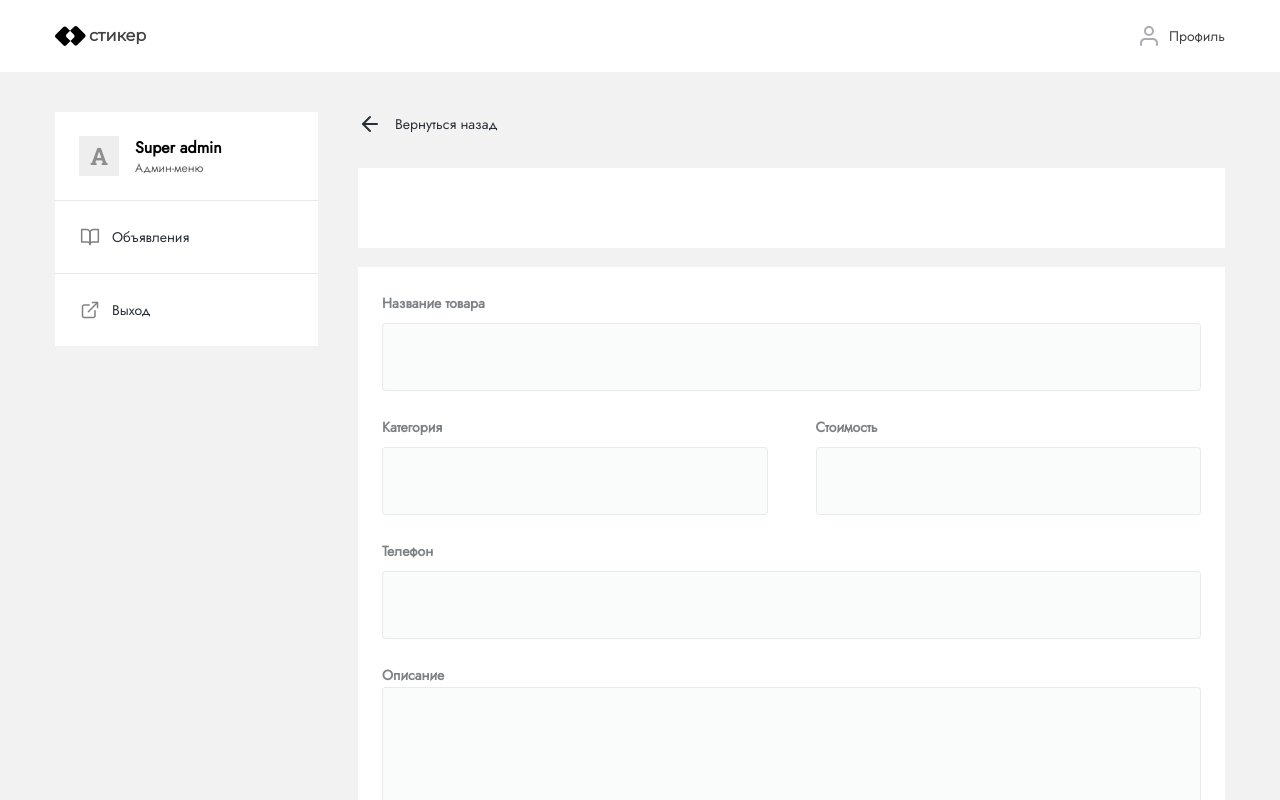
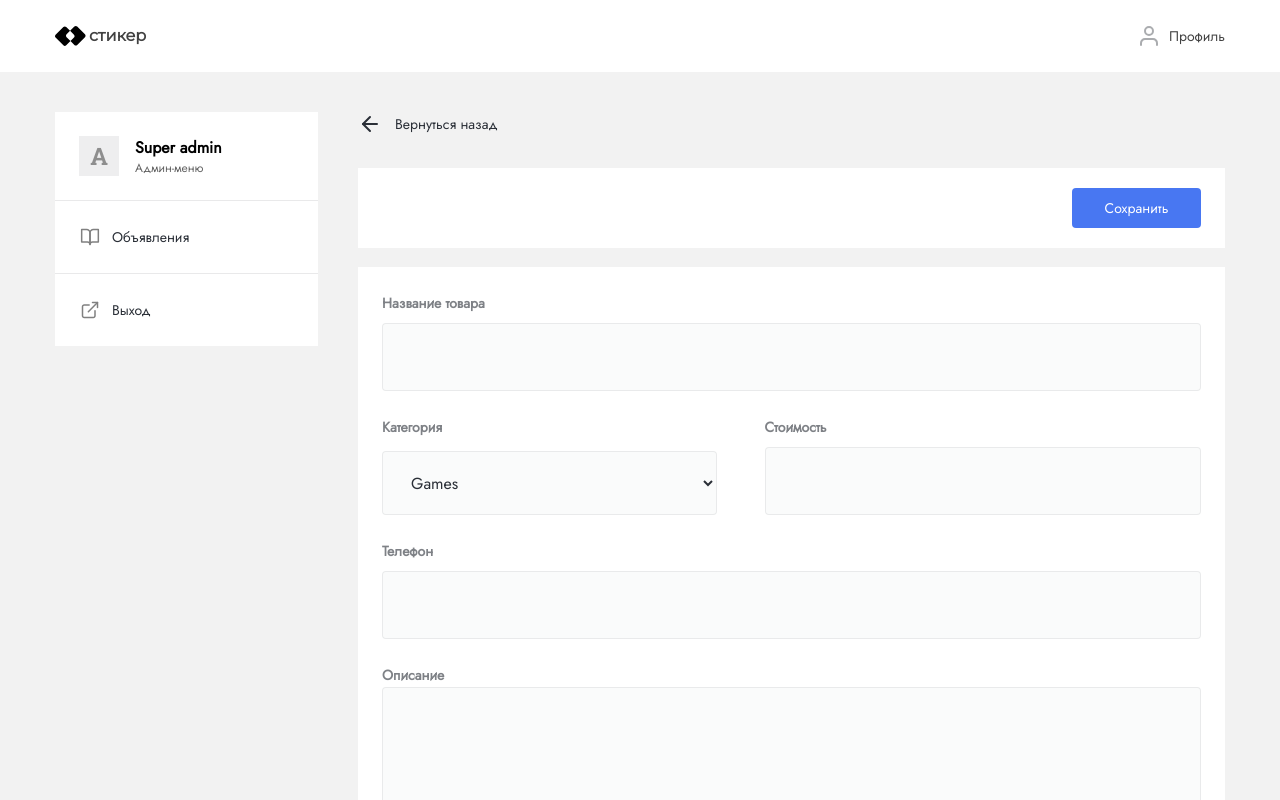
Before and after one commit to anikulshin310/homework, a React (Create React App) app: page /bulletin_board/1 in a window 1280 px wide. Shown: the top 800 px of the page. Built offline with nearby package versions, Linux system fonts and the light colour scheme.

Commit message:
store currentGoodItem

```diff
--- a/src/entities/GoodItemDetailed/index.tsx
+++ b/src/entities/GoodItemDetailed/index.tsx
@@ -2,7 +2,14 @@
 import { useDispatch, useSelector } from 'react-redux';
 import { useLocation, useParams } from 'react-router-dom';
 import { IData } from '../../mocks/data';
-import { addItem, editItem, setCurrentItem } from '../../store/Goods/actions';
+import {
+  addItem,
+  clearCurrent,
+  editItem,
+  handleInputText,
+  handleUuid,
+  setCurrentItem,
+} from '../../store/Goods/actions';
 import { getCurrentGood } from '../../store/Goods/selectors';
 import { generateUuid } from '../../utils/generateUuid';
 import DetailedHeader from './components/DetailedHeader';
@@ -24,53 +31,34 @@
   // (новый редьюсер). Можно тут без стора лучше обойдить в таком случае, а всю логику фильтрации сделать
   // в селекторе, и вернуть нужное значение в компонент
 
-  const reducer = (state = currentItem, action: any) => {
-    switch (action.type) {
-      case 'HANDLE_INPUT_TEXT':
-        return { ...state, [action.field]: action.payload };
-      case 'HANDLE_UUID':
-        return { ...state, [action.field]: action.payload };
-
-      default:
-        return state;
-    }
-  };
-  const [state, dispatch] = useReducer(reducer, currentItem);
-
   const handleInputChange = (e: any) => {
-    dispatch({
-      type: 'HANDLE_INPUT_TEXT',
-      field: e.target.name,
-      payload: e.target.value,
-    });
+    storeDispatch(handleInputText(e.target.value, e.target.name));
   };
 
   const onSave = () => {
     if (params.add === 'add') {
-      storeDispatch(addItem(state));
+      storeDispatch(addItem(cGood));
     } else {
-      storeDispatch(editItem(state));
+      storeDispatch(editItem(cGood));
     }
+    storeDispatch(clearCurrent());
   };
 
   useEffect(() => {
+    setEditable(true);
     if (location.search === '?edit') {
-      setEditable(true);
+      /* storeDispatch(setCurrentItem(currentItem)); */
+      storeDispatch(setCurrentItem(currentItem));
     }
     if (params.add === 'add') {
-      setEditable(true);
-      dispatch({
-        type: 'HANDLE_UUID',
-        field: 'uuid',
-        payload: generateUuid(),
-      });
+      storeDispatch(handleUuid(generateUuid(), 'uuid'));
+      storeDispatch(setCurrentItem(currentItem));
     }
-    storeDispatch(setCurrentItem(currentItem));
   }, [params, location]);
   return (
     <div className={style.detailed_wrapper}>
-      <DetailedHeader editable={editable} name={state?.name} onSave={onSave} />
-      <DetailedInfoForm item={state} edit={editable} handleInputChange={handleInputChange} />
+      <DetailedHeader editable={editable} name={cGood?.name} onSave={onSave} />
+      <DetailedInfoForm item={cGood} edit={editable} handleInputChange={handleInputChange} />
     </div>
   );
 };
--- a/src/store/Goods/actions.ts
+++ b/src/store/Goods/actions.ts
@@ -20,12 +20,17 @@
   return { type: SET_CURRENT, payload };
 };
 
+export const CLEAR_CURRENT = 'CLEAR_CURRENT';
+export const clearCurrent = () => {
+  return { type: CLEAR_CURRENT };
+};
+
 export const HANDLE_INPUT_TEXT = 'HANDLE_INPUT_TEXT';
-export const handleInput = (payload: any) => {
-  return { type: HANDLE_INPUT_TEXT, payload };
+export const handleInputText = (payload: any, field: string) => {
+  return { type: HANDLE_INPUT_TEXT, payload, field };
 };
 
 export const HANDLE_UUID = 'HANDLE_UUID';
-export const handleUuid = (payload: any) => {
-  return { type: HANDLE_UUID, payload };
+export const handleUuid = (payload: any, field: string) => {
+  return { type: HANDLE_UUID, payload, field };
 };
--- /dev/null
+++ b/src/store/Goods/currentGoodReducer.ts
@@ -0,0 +1,23 @@
+import { IData } from '../../mocks/data';
+import { HANDLE_INPUT_TEXT, HANDLE_UUID, SET_CURRENT, CLEAR_CURRENT } from './actions';
+
+const initialState = {
+  currentGood: {} as IData,
+};
+
+export const currentGoodReducer = (state = initialState.currentGood, action: any) => {
+  switch (action.type) {
+    case SET_CURRENT:
+      return { ...state, ...action.payload };
+    case CLEAR_CURRENT:
+      return {};
+
+    case HANDLE_INPUT_TEXT:
+      return { ...state, [action.field]: action.payload };
+    case HANDLE_UUID:
+      return { ...state, [action.field]: action.payload };
+
+    default:
+      return state;
+  }
+};
--- a/src/store/Goods/reducer.ts
+++ b/src/store/Goods/goodsReducer.ts
@@ -15,7 +15,6 @@
 // Так легче будет стор расширять в дальнейшем
 const initialState = {
   goods: dataItems,
-  currentGood: {} as IData,
 };
 
 export const GoodsReducer = (state = initialState, action: PayloadAction<IData>) => {
@@ -35,7 +34,7 @@
       return state;
   }
 };
-export const currentGoodReducer = (state = initialState.currentGood, action: any) => {
+/* export const currentGoodReducer = (state = initialState.currentGood, action: any) => {
   switch (action.type) {
     case SET_CURRENT:
       return { ...state, state: action.payload };
@@ -47,4 +46,4 @@
     default:
       return state;
   }
-};
+}; */
--- a/src/store/Goods/selectors.ts
+++ b/src/store/Goods/selectors.ts
@@ -3,8 +3,9 @@
 export interface IGetGoodsData {
   goods: {
     goods: IData[];
-    currentGood: IData;
   };
+
+  currentGood: IData;
 }
 export const getGoodsData = (state: IGetGoodsData) => state.goods.goods;
-export const getCurrentGood = (state: IGetGoodsData) => state.goods.currentGood;
+export const getCurrentGood = (state: IGetGoodsData) => state.currentGood;
--- a/src/store/rootReducer.ts
+++ b/src/store/rootReducer.ts
@@ -1,9 +1,12 @@
 import { configureStore } from '@reduxjs/toolkit';
+
 import { combineReducers } from 'redux';
-import { GoodsReducer } from './Goods/reducer';
+import { currentGoodReducer } from './Goods/currentGoodReducer';
+import { GoodsReducer } from './Goods/goodsReducer';
 
 const reducers = {
   goods: GoodsReducer,
+  currentGood: currentGoodReducer,
 };
 
 const rootReducer = combineReducers(reducers);
```
